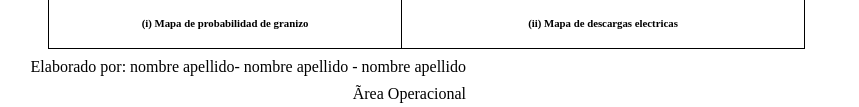
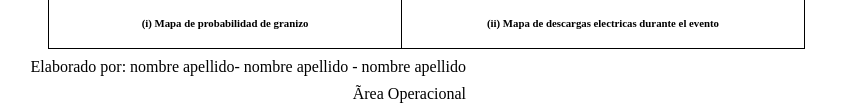
Before and after one commit to Amjimenezv94/Formato_pdf, a plain HTML site: page pag_6.html in a window 1280 px wide. Shown: the part 849-956 px from the top of the page, without its empty margins (202-1061 px from the left). Drawn offline with Linux system fonts and the light colour scheme.

Commit message:
1er _borrador

```diff
--- a/pag_6.html
+++ b/pag_6.html
@@ -115,7 +115,7 @@
           </td>
           <td >
             <h5 align="center" height="10px">
-              (ii) Mapa de descargas electricas
+              (ii) Mapa de descargas electricas durante el evento
             </h5>
           </td>
         </tr>
```
Also changed, not shown: pag_2.html (+0 -40 lines), assets/img/Selección_001.png.
